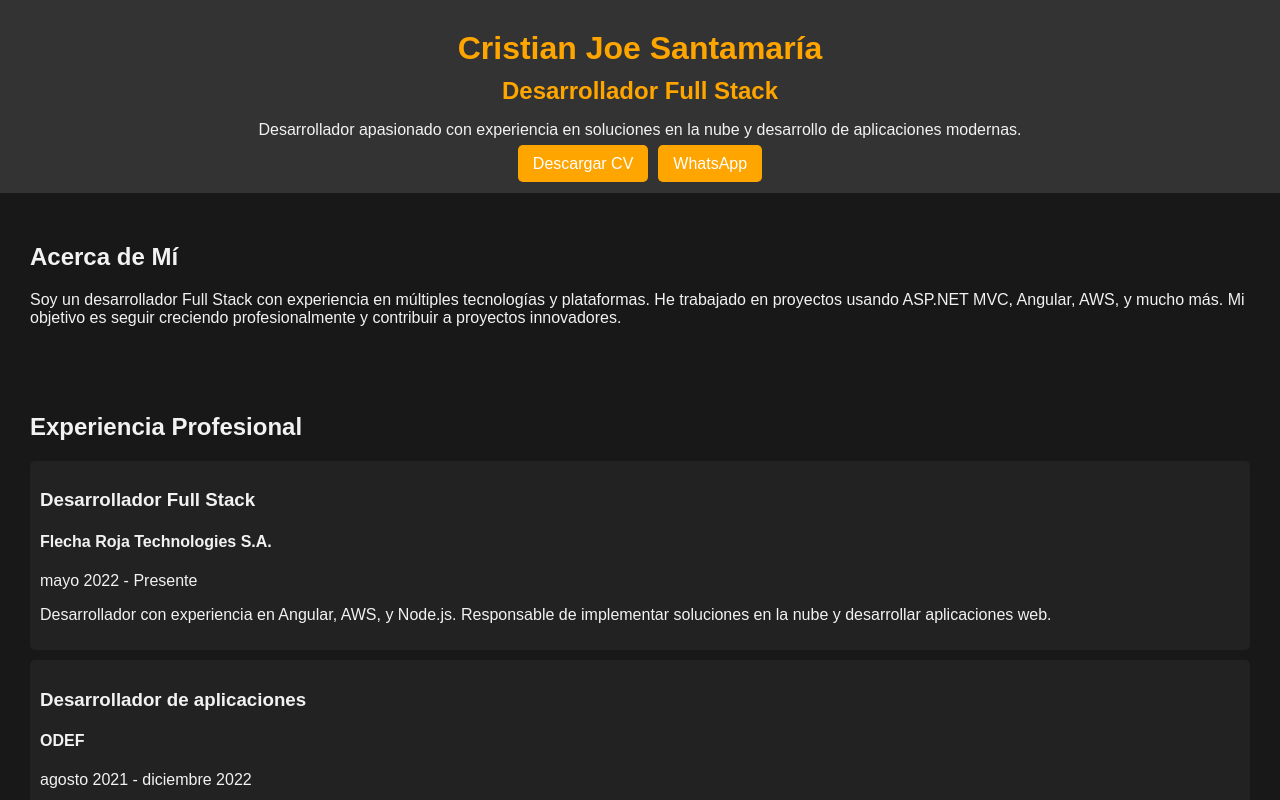
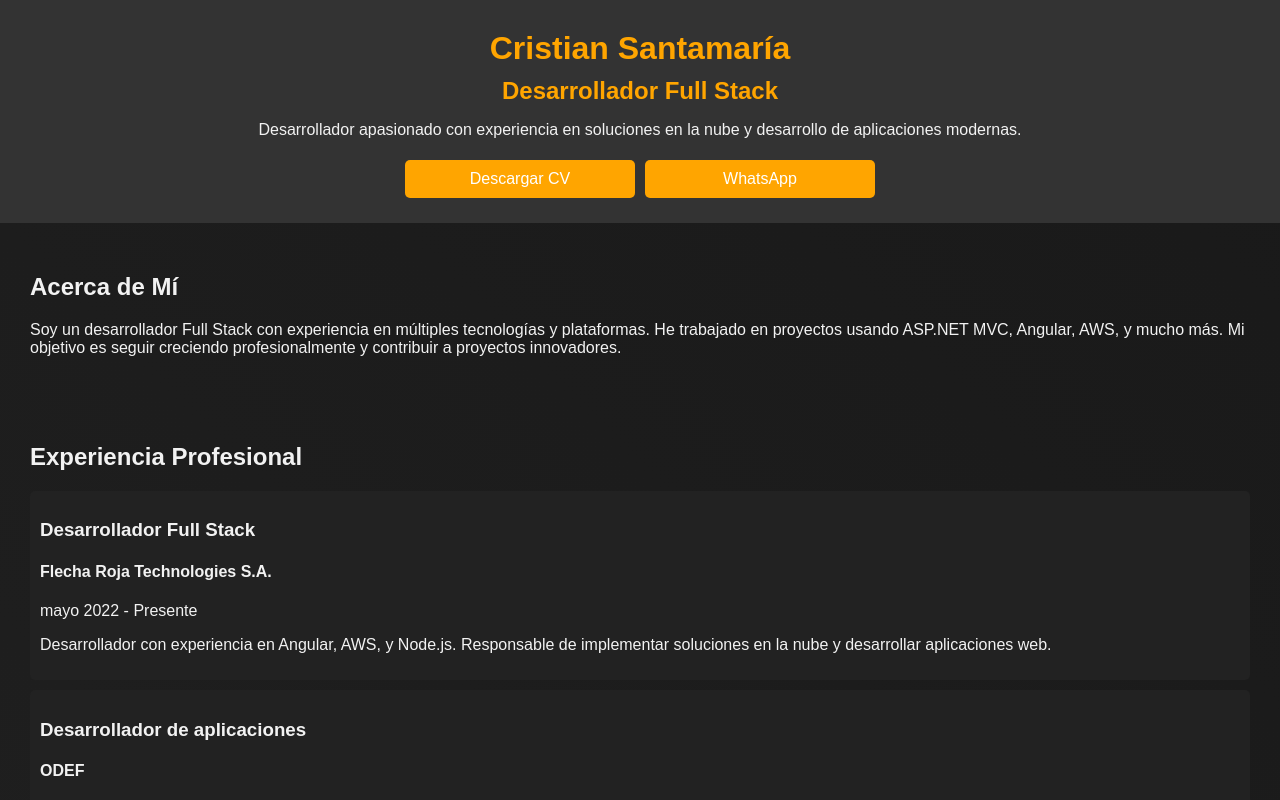
Before and after one commit to cjoesantamariab/cjoesb, a React (Create React App) app: page / in a window 1280 px wide. Shown: the top 800 px of the page. Built offline with nearby package versions, Linux system fonts and the light colour scheme.

Commit message:
se agregan animaciones

```diff
--- a/infrastructure/cloudformation-template.yml
+++ b/infrastructure/cloudformation-template.yml
@@ -17,7 +17,7 @@ Resources:
       BucketName: !Sub "${AWS::StackName}-bucket-${AWS::AccountId}-${AWS::Region}"
       Tags:
         - Key: Version
-          Value: "v1.0.33"
+          Value: "v1.0.34"
       WebsiteConfiguration:
         IndexDocument: index.html
         ErrorDocument: error.html
--- a/package.json
+++ b/package.json
@@ -7,6 +7,7 @@
     "@testing-library/react": "^13.4.0",
     "@testing-library/user-event": "^13.5.0",
     "cjoesb": "file:",
+    "framer-motion": "^11.11.13",
     "primeflex": "^3.3.1",
     "primeicons": "^6.0.1",
     "primereact": "^10.2.1",
--- a/src/App.css
+++ b/src/App.css
@@ -1,8 +1,29 @@
+body {
+  background: linear-gradient(45deg, #333, #111);
+  background-size: 400% 400%;
+  animation: gradientBackground 15s ease infinite;
+  font-family: Arial, sans-serif;
+  color: #f2f2f2;
+}
+
+@keyframes gradientBackground {
+  0% {
+    background-position: 0% 50%;
+  }
+  50% {
+    background-position: 100% 50%;
+  }
+  100% {
+    background-position: 0% 50%;
+  }
+}
+/*
+
 body {
   font-family: Arial, sans-serif;
   color: #f2f2f2;
   background-color: #181818;
-}
+} */
 
 .header {
   text-align: center;
--- a/src/components/AboutMe.js
+++ b/src/components/AboutMe.js
@@ -1,15 +1,23 @@
+// AboutMe.js
 import React from 'react';
+import { motion } from 'framer-motion';
 
 function AboutMe() {
   return (
-    <section className="about-me">
+    <motion.section
+      className="about-me"
+      initial={{ opacity: 0 }}
+      whileInView={{ opacity: 1, y: 0 }}
+      viewport={{ once: true }}
+      transition={{ duration: 0.8 }}
+    >
       <h2>Acerca de Mí</h2>
       <p>
         Soy un desarrollador Full Stack con experiencia en múltiples tecnologías y plataformas.
         He trabajado en proyectos usando ASP.NET MVC, Angular, AWS, y mucho más.
         Mi objetivo es seguir creciendo profesionalmente y contribuir a proyectos innovadores.
       </p>
-    </section>
+    </motion.section>
   );
 }
 
--- a/src/components/Experience.js
+++ b/src/components/Experience.js
@@ -1,4 +1,6 @@
+// Experience.js
 import React from 'react';
+import { motion } from 'framer-motion';
 
 const experiences = [
   {
@@ -27,12 +29,17 @@ function Experience() {
       <h2>Experiencia Profesional</h2>
       <div className="timeline">
         {experiences.map((exp, index) => (
-          <div key={index} className="timeline-item">
+          <motion.div
+            key={index}
+            className="timeline-item"
+            whileHover={{ scale: 1.05, boxShadow: "0px 4px 8px rgba(0, 0, 0, 0.3)" }}
+            transition={{ duration: 0.3 }}
+          >
             <h3>{exp.role}</h3>
             <h4>{exp.company}</h4>
             <p>{exp.duration}</p>
             <p>{exp.description}</p>
-          </div>
+          </motion.div>
         ))}
       </div>
     </section>
--- a/src/components/Footer.js
+++ b/src/components/Footer.js
@@ -1,15 +1,23 @@
+// Footer.js
 import React from 'react';
+import { motion } from 'framer-motion';
 
 function Footer() {
   return (
-    <footer className="footer">
+    <motion.footer
+      className="footer"
+      initial={{ opacity: 0 }}
+      whileInView={{ opacity: 1 }}
+      viewport={{ once: true }}
+      transition={{ duration: 1 }}
+    >
       <p>&copy; 2023 Cristian Santamaría. Todos los derechos reservados.</p>
       <div className="social-links">
         <a href="https://www.linkedin.com/in/cristian-santamaria-870841134/" target="_blank" rel="noopener noreferrer">LinkedIn</a>
         <a href="https://github.com/cjoesantamariab" target="_blank" rel="noopener noreferrer">GitHub</a>
         <a href={`https://api.whatsapp.com/send?phone=${encodeURIComponent("+50498582668")}`} target="_blank" rel="noopener noreferrer">WhatsApp</a>
       </div>
-    </footer>
+    </motion.footer>
   );
 }
 
--- a/src/components/Header.js
+++ b/src/components/Header.js
@@ -1,18 +1,37 @@
+// Header.js
 import React from 'react';
+import { motion } from 'framer-motion';
 
 function Header() {
   return (
-    <header className="header">
-      <h1>Cristian Joe Santamaría</h1>
+    <motion.header
+      className="header"
+      initial={{ opacity: 0, y: -50 }}
+      animate={{ opacity: 1, y: 0 }}
+      transition={{ duration: 0.8 }}
+    >
+      <h1>Cristian Santamaría</h1>
       <h2>Desarrollador Full Stack</h2>
       <p>
         Desarrollador apasionado con experiencia en soluciones en la nube y desarrollo de aplicaciones modernas.
       </p>
       <div className="header-buttons">
-        <a href="https://drive.google.com/file/d/19nLtMCDyqz2_2JoAk-_lYqNPBwb0cDUQ/view?usp=drive_link" className="btn" target="_blank" rel="noopener noreferrer">Descargar CV</a>
-        <a href={`https://api.whatsapp.com/send?phone=${encodeURIComponent("+50498582668")}`} className="btn">WhatsApp</a>
+        <a
+          href="https://drive.google.com/file/d/19nLtMCDyqz2_2JoAk-_lYqNPBwb0cDUQ/view?usp=drive_link"
+          className="btn"
+          target="_blank"
+          rel="noopener noreferrer"
+          style={{ display: 'inline-block', width: '200px', textAlign: 'center' }}>
+          Descargar CV
+        </a>
+        <a
+          href={`https://api.whatsapp.com/send?phone=${encodeURIComponent("+50498582668")}`}
+          className="btn"
+          style={{ display: 'inline-block', width: '200px', textAlign: 'center' }}>
+          WhatsApp
+        </a>
       </div>
-    </header>
+    </motion.header>
   );
 }
 
--- a/src/components/Skills.js
+++ b/src/components/Skills.js
@@ -4,7 +4,7 @@ const skills = {
   Frontend: ["Angular", "React", "JavaScript", "PrimeNG"],
   Backend: ["Node.js", "ASP.NET", "Quarkus", "Python"],
   Cloud: ["AWS (Lambda, EC2, S3, Cognito, ApiGateway, ECS, ECR, DynamoDB, CloudFront, WAF, VPC, RDS, CloudFormation, SQS, SES y SNS)", "Terraform"],
-  BasesDeDatos: ["SQL Server", "MongoDB", "MySQL"],
+  BasesDeDatos: ["SQL Server", "MongoDB", "MySQL", "PostgreSQL", "MariaDB", "DB2", "Oracle"],
 };
 
 function Skills() {
```
Also changed, not shown: 1 other file (tests, documents, lock files or other folders).
